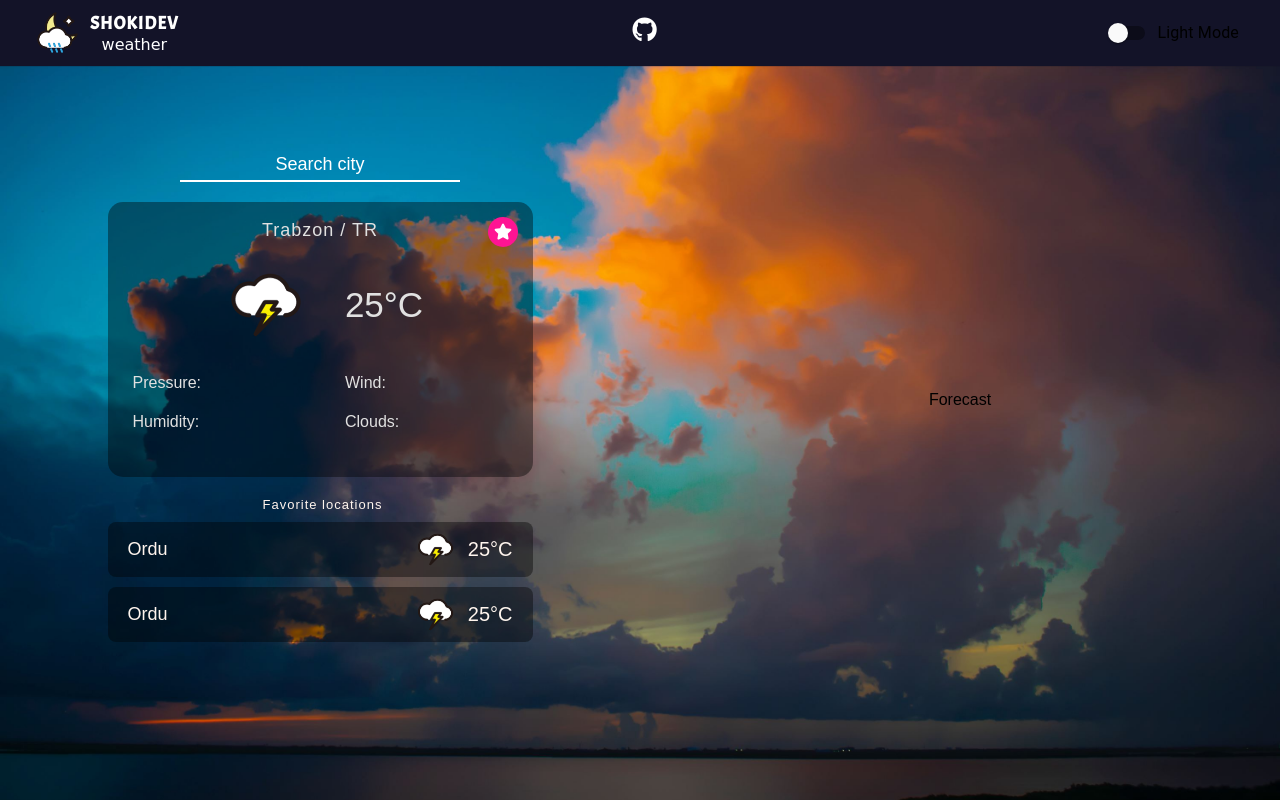
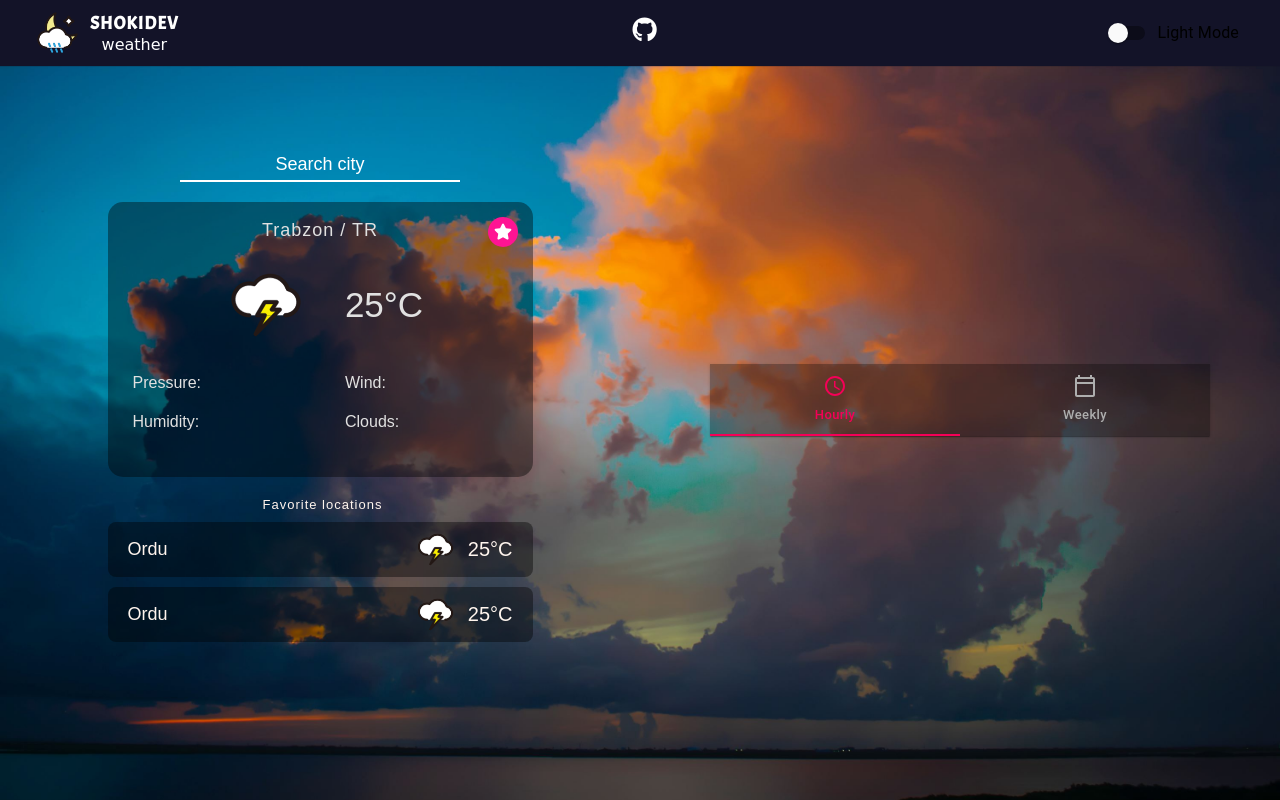
Before and after one commit to shoki61/react-weather-app, a React (Create React App) app: page /weather in a window 1280 px wide. Built offline with nearby package versions, Linux system fonts and the light colour scheme; a web font is replaced by a local one.

Commit message:
add tab navigator to forecast component

```diff
--- a/package.json
+++ b/package.json
@@ -4,6 +4,7 @@
   "private": true,
   "dependencies": {
     "@material-ui/core": "^4.11.0",
+    "@material-ui/icons": "^4.9.1",
     "@testing-library/jest-dom": "^5.11.4",
     "@testing-library/react": "^11.1.0",
     "@testing-library/user-event": "^12.1.10",
--- a/src/components/Forecast/Forecast.js
+++ b/src/components/Forecast/Forecast.js
@@ -1,13 +1,13 @@
 import React, { Component } from 'react';
 
-
+import TabNavigator from '../TabNavigator/TabNavigator';
 import './Forecast.css';
 
 class Forecast extends Component{
     render(){
         return(
             <div>
-                <div>Forecast</div>
+                <TabNavigator/>
             </div>
         );
     };
--- /dev/null
+++ b/src/components/TabNavigator/TabNavigator.css
@@ -0,0 +1,7 @@
+.Tabs{
+    background-color: rgba(0,0,0,.3);
+    padding: 0;
+}
+.Tabs button{
+    padding:0
+}
--- /dev/null
+++ b/src/components/TabNavigator/TabNavigator.js
@@ -0,0 +1,53 @@
+import React from 'react';
+import Paper from '@material-ui/core/Paper';
+import { makeStyles } from '@material-ui/core/styles';
+import Tabs from '@material-ui/core/Tabs';
+import Tab from '@material-ui/core/Tab';
+import CalendarTodayOutlinedIcon from '@material-ui/icons/CalendarTodayOutlined';
+import ScheduleOutlinedIcon from '@material-ui/icons/ScheduleOutlined'
+
+import './TabNavigator.css';
+
+
+
+const useStyles = makeStyles({
+    root: {
+        flexGrow: 1,
+        width:500,
+        maxWidth: '100%',
+        backgroundColor:'transparent'
+    },
+    label: {
+        fontSize:13,
+        textTransform:'capitalize',
+        color:'#aeaeae'
+    }
+});
+
+
+
+export default function IconLabelTabs() {
+    const classes = useStyles();
+    const [value, setValue] = React.useState(0);
+
+    const handleChange = (event, newValue) => {
+        setValue(newValue);
+    };
+
+    return (
+        <Paper square className={classes.root}>
+            <Tabs
+                value={value}
+                onChange={handleChange}
+                variant="fullWidth"
+                indicatorColor="secondary"
+                textColor="secondary"
+                aria-label="icon label tabs example"
+                className='Tabs'
+            >
+                <Tab className={classes.label} icon={<ScheduleOutlinedIcon/>} label="Hourly" />
+                <Tab className={classes.label} icon={<CalendarTodayOutlinedIcon/>} label="Weekly" />
+            </Tabs>
+        </Paper>
+    );
+}
--- a/src/containers/Weather/Weather.js
+++ b/src/containers/Weather/Weather.js
@@ -21,7 +21,7 @@ class Weather extends Component{
 
                 </div>
                 <div className='Weather-Right-Layout'>
-                    <div>Forecast</div>
+                    <Forecast/>
                 </div>
             </div>
         )
```
Also changed, not shown: 1 other file (tests, documents, lock files or other folders).
